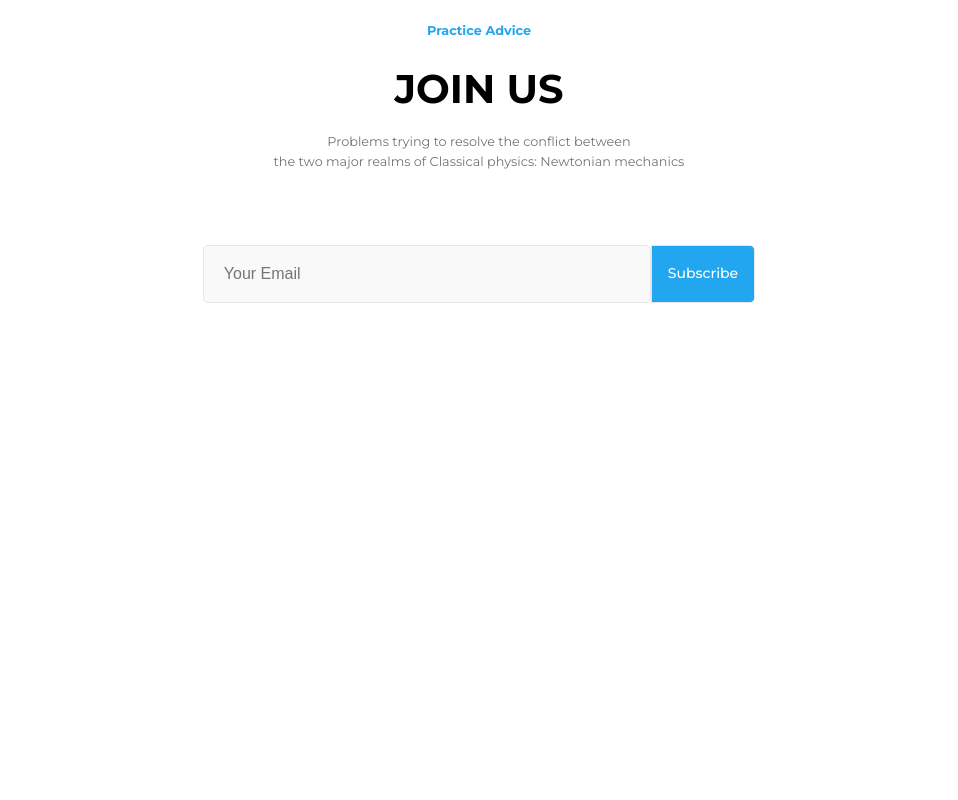
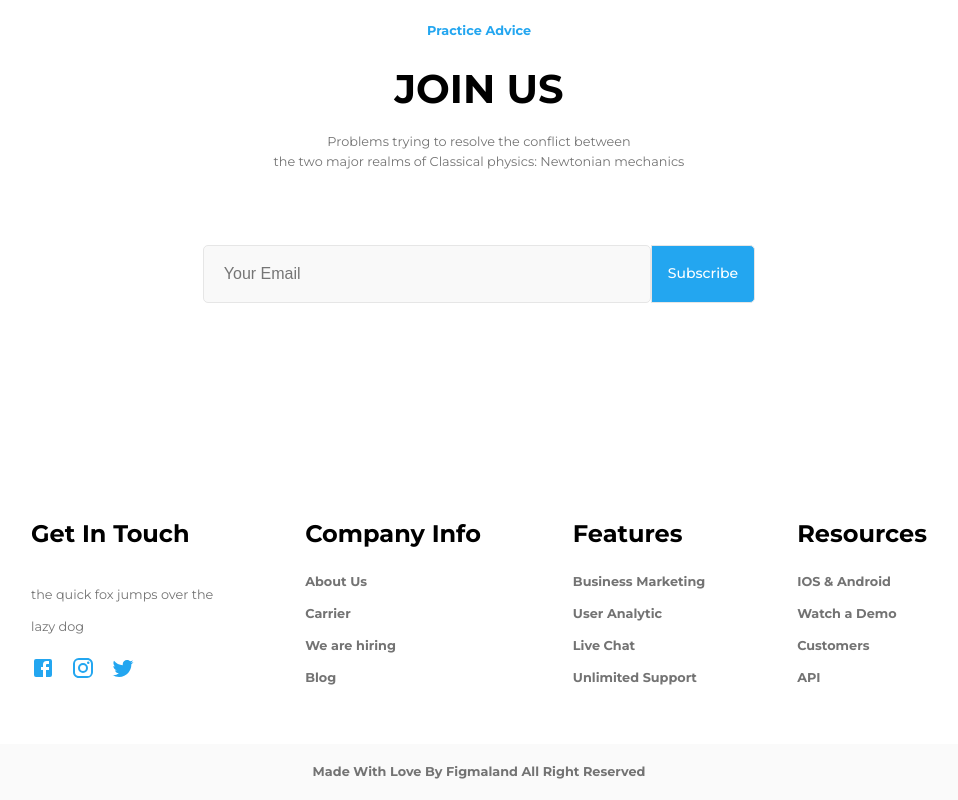
Before and after one commit to JW357/Internship-project, a React (Create React App) app: page / in a window 1280 px wide. Shown: the part 6171-6971 px from the top of the page, without its empty margins (161-1119 px from the left). Before the commit the page ends 6574 px from the top, so only its background shows below. Built offline with nearby package versions, Linux system fonts and the light colour scheme.

Commit message:
Adding section 7 with footer and navigation

```diff
--- /dev/null
+++ b/src/components/Footer/Footer.jsx
@@ -0,0 +1,53 @@
+import React from 'react';
+import './style.scss';
+import FacebookIcon from '@material-ui/icons/Facebook';
+import TwitterIcon from '@material-ui/icons/Twitter';
+import InstagramIcon from '@material-ui/icons/Instagram';
+
+function Footer() {
+  return (
+    <section className="footer__section">
+      <div className="footer-column__container">
+        <div className="footer__column">
+          <h2>Get In Touch</h2>
+          <p>
+            the quick fox jumps over the
+            <br />
+            lazy dog
+          </p>
+          <div className="column-icon__box">
+            <FacebookIcon className="facebook__icon" />
+            <InstagramIcon className="instagram__icon" />
+            <TwitterIcon className="twitter__icon" />
+          </div>
+        </div>
+        <div className="footer__column">
+          <h2>Company Info</h2>
+          <a href="#Home">About Us</a>
+          <a href="#Home">Carrier</a>
+          <a href="#Home">We are hiring</a>
+          <a href="#Home">Blog</a>
+        </div>
+        <div className="footer__column">
+          <h2>Features</h2>
+          <a href="#Home">Business Marketing</a>
+          <a href="#Home">User Analytic</a>
+          <a href="#Home">Live Chat</a>
+          <a href="#Home">Unlimited Support</a>
+        </div>
+        <div className="footer__column">
+          <h2>Resources</h2>
+          <a href="#Home">IOS & Android</a>
+          <a href="#Home">Watch a Demo</a>
+          <a href="#Home">Customers</a>
+          <a href="#Home ">API</a>
+        </div>
+      </div>
+      <div className="footer-end__line">
+        <h5>Made With Love By Figmaland All Right Reserved</h5>
+      </div>
+    </section>
+  );
+}
+
+export default Footer;
--- /dev/null
+++ b/src/components/Footer/index.jsx
@@ -0,0 +1,3 @@
+import Footer from './Footer.jsx'
+
+export default Footer;
--- /dev/null
+++ b/src/components/Footer/style.scss
@@ -0,0 +1,45 @@
+@import '../../App.scss';
+
+.footer__section {
+    display: flex;
+    flex-direction: column;
+    align-items: center;
+    margin: 0 auto;
+    .footer-column__container {
+        width: 70vw;
+        display: flex;
+        justify-content: space-between;
+        margin: 100px auto 50px auto;
+        .footer__column {
+            display: flex;
+            flex-direction: column;
+            h2 {
+                font-size: 1.5rem;
+                font-weight: 700;
+            }
+            a, p{
+                text-decoration: none;
+                font-size: 0.8rem;
+                color: $secondTextColor;
+                line-height: 2rem;
+            }
+            a {
+                font-weight: 700;
+            }
+            .column-icon__box {
+                color: $primaryColor;
+                .instagram__icon {
+                    margin: 0 1rem;
+                }
+            }
+        }
+    }
+    .footer-end__line {
+        text-align: center;
+        width: 100%;
+        font-size: 0.8rem;
+        font-weight: 700;
+        color: $secondTextColor;
+        background: #FAFAFA
+        }
+ }
--- a/src/components/Home/Home.jsx
+++ b/src/components/Home/Home.jsx
@@ -7,6 +7,7 @@ import FeaturedProducts from '../FeaturedProducts';
 import WatchCourses from '../WatchCourses';
 import Experts from '../Experts/Experts';
 import Contact from '../Contact/Contact';
+import Footer from '../Footer/Footer';
 import { theme } from '../../styles/commons';
 import { useStyles } from './style';
 
@@ -28,6 +29,7 @@ export default function Home() {
           <Experts />
           <Contact />
         </body>
+        <Footer />
       </ThemeProvider>
     </>
   );
--- a/src/components/Navbar/Navbar.jsx
+++ b/src/components/Navbar/Navbar.jsx
@@ -13,10 +13,10 @@ export default function Navbar() {
         BrandName
       </Typography>
       <Tabs className={classes.tabs}>
-        <Tab className={classes.nav} label="Home" />
-        <Tab className={classes.nav} label="Product" />
-        <Tab className={classes.nav} label="Pricing" />
-        <Tab className={classes.nav} label="Contact" />
+        <Tab className={classes.nav} id="Home" label="Home" />
+        <Tab className={classes.nav} id="Product" label="Product" />
+        <Tab className={classes.nav} id="Pricing" label="Pricing" />
+        <Tab className={classes.nav} id="Contact" label="Contact" />
       </Tabs>
       <Button className={classes.login}>
         Login
```
